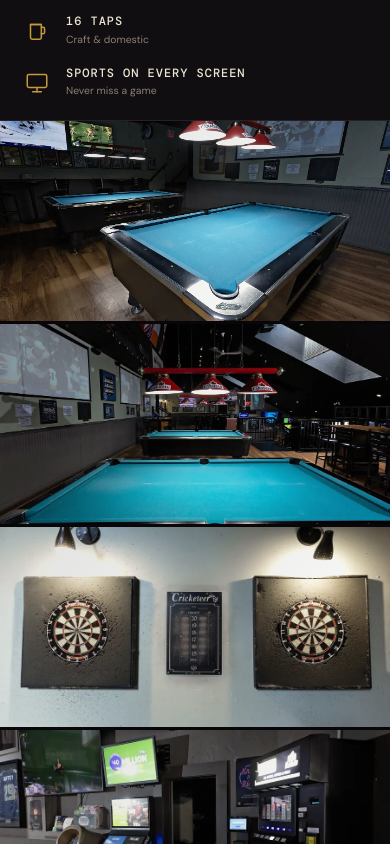
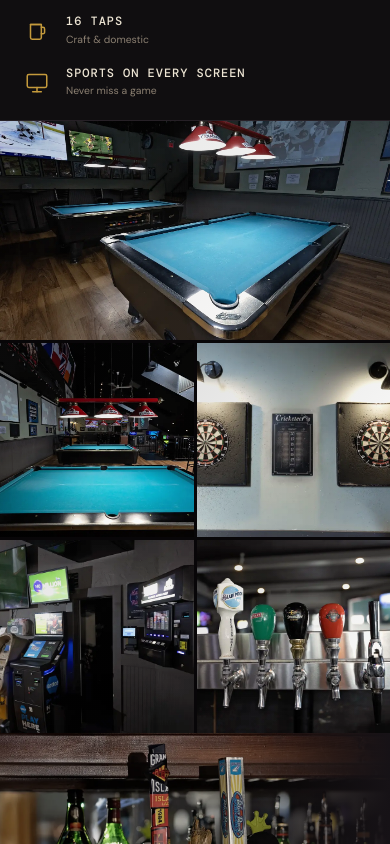
Before and after one commit to StackwellDigital/baselinespub, a plain HTML site: page index.html in a window 390 px wide. Shown: the part 720-1564 px from the top of the page. Drawn offline with nearby package versions, Linux system fonts and the light colour scheme; a web font is replaced by a local one.

Commit message:
mobile photo grid update

```diff
--- a/index.html
+++ b/index.html
@@ -243,8 +243,9 @@ footer img{height:72px;width:auto;opacity:0.5;}
   .hero-bg{background-position:center 22%;}
   .qfacts{padding:1.25rem 1.5rem;gap:1rem 1.5rem;}
   .qfact{padding:0;border-right:none;min-width:calc(50% - 0.75rem);flex:0 0 calc(50% - 0.75rem);}
-  .photo-grid{grid-template-columns:1fr;grid-template-rows:repeat(5,210px);height:auto;}
-  .pg-item.span2{grid-row:span 1;}
+  .photo-grid{grid-template-columns:1fr 1fr;grid-template-rows:none;height:auto;}
+  .pg-item{aspect-ratio:1/1;}
+  .pg-item.span2{grid-row:auto;grid-column:span 2;aspect-ratio:16/9;}
   .about{grid-template-columns:1fr;}
   .about-img{height:280px;}
   .about-body{padding:3rem 1.5rem;}
@@ -271,7 +272,6 @@ footer img{height:72px;width:auto;opacity:0.5;}
   .hero-btns{flex-direction:column;align-items:stretch;}
   .hero-btns a{text-align:center;}
   .qfact{flex:0 0 100%;min-width:100%;}
-  .photo-grid{grid-template-rows:repeat(5,200px);}
   .stats-row{grid-template-columns:1fr 1fr;gap:1rem 0.75rem;}
   section{padding:3rem 1.25rem;}
   .sec-head h2{font-size:clamp(1.7rem,8vw,2.2rem);}
```
